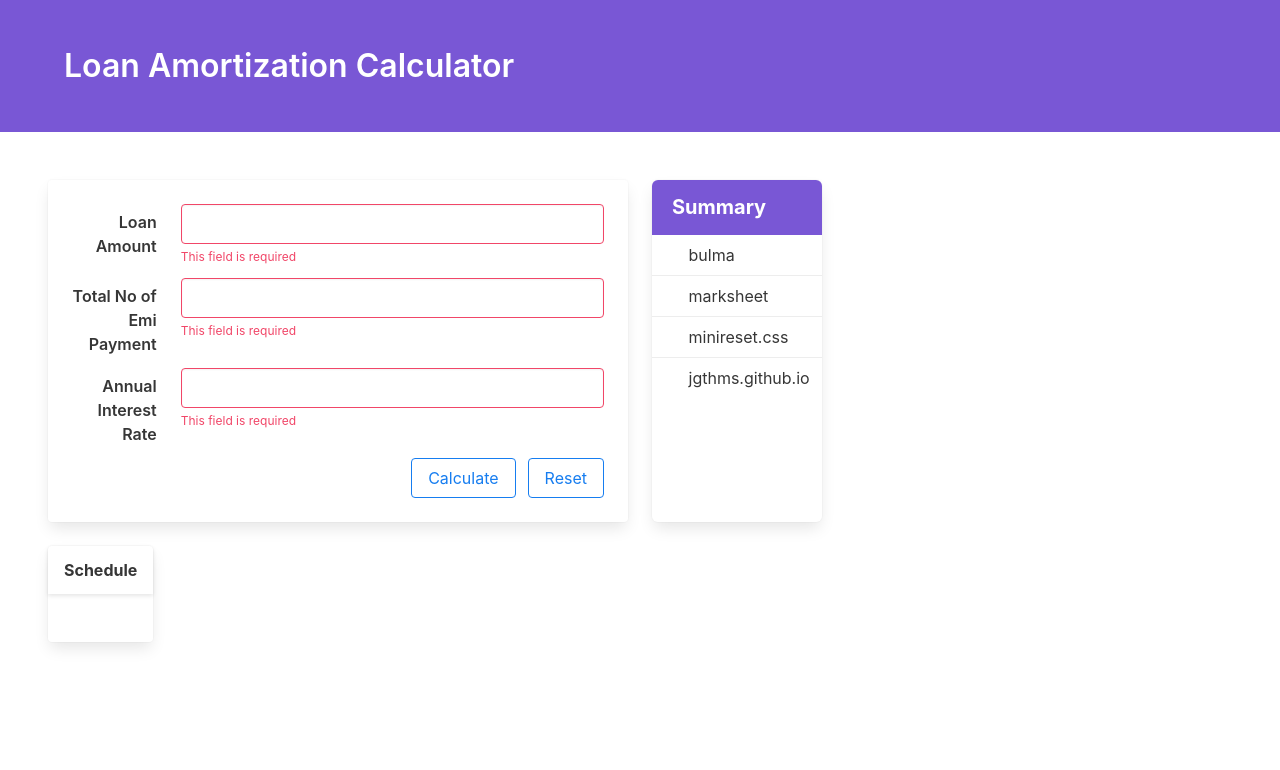
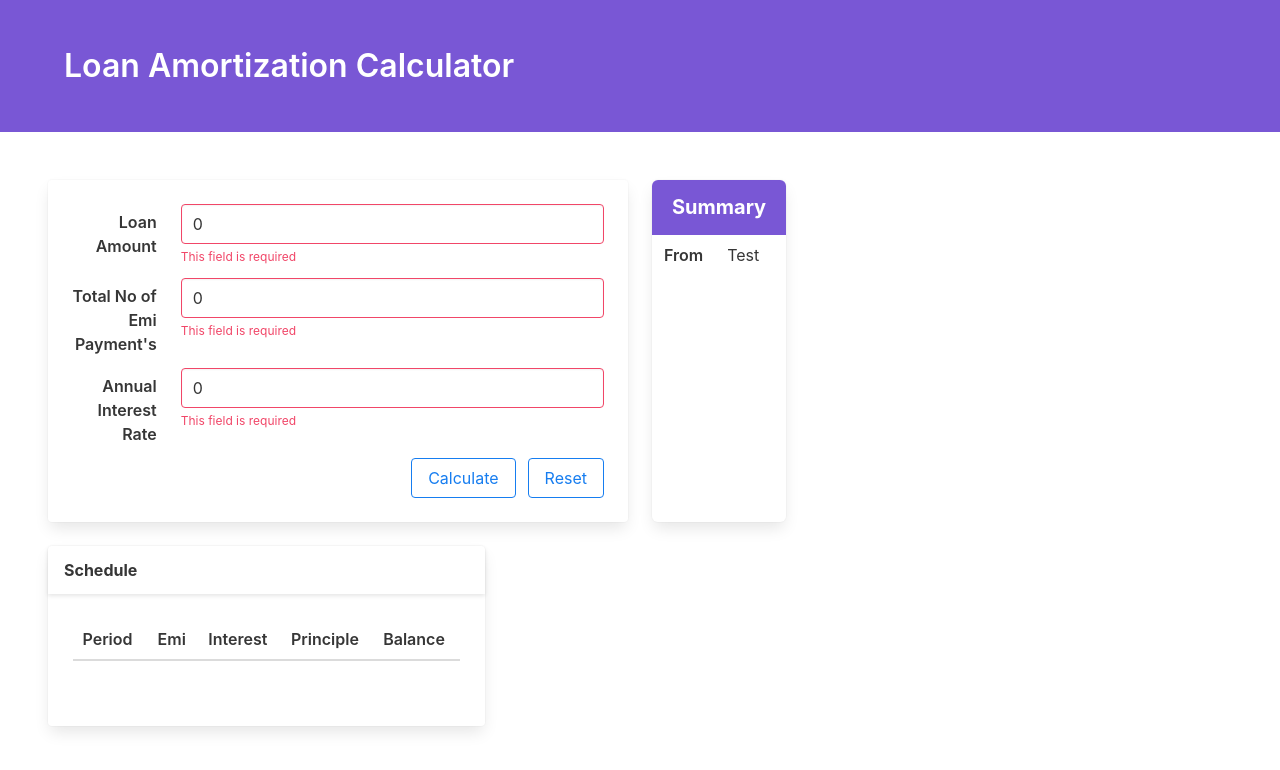
Before and after one commit to mansoormohd9/loan-amortization, a Vue app: page / in a window 1280 px wide. Shown: the top 770 px of the page. Built offline with nearby package versions, Linux system fonts and the light colour scheme.

Commit message:
Updating models and views

```diff
--- a/src/components/AmortizationForm.vue
+++ b/src/components/AmortizationForm.vue
@@ -9,7 +9,7 @@
           <div class="field-body">
             <div class="field">
               <div class="control">
-                <input class="input is-danger" type="number">
+                <input class="input is-danger" v-model="loanAmount" type="number">
               </div>
               <p class="help is-danger">
                 This field is required
@@ -20,12 +20,12 @@
 
         <div class="field is-horizontal">
           <div class="field-label is-normal">
-            <label class="label">Total No of Emi Payment</label>
+            <label class="label">Total No of Emi Payment's</label>
           </div>
           <div class="field-body">
             <div class="field">
               <div class="control">
-                <input class="input is-danger" type="number">
+                <input class="input is-danger" type="number" v-model="noOfEmis">
               </div>
               <p class="help is-danger">
                 This field is required
@@ -41,7 +41,7 @@
           <div class="field-body">
             <div class="field">
               <div class="control">
-                <input class="input is-danger" type="number">
+                <input class="input is-danger" type="number" v-model="aInterestRate">
               </div>
               <p class="help is-danger">
                 This field is required
@@ -52,7 +52,7 @@
 
         <div class="field is-grouped is-grouped-right">
           <div class="control">
-            <b-button type="is-info" outlined>Calculate</b-button>
+            <b-button type="is-info" v-on:click="calculate()" outlined>Calculate</b-button>
           </div>
           <div class="control">
             <b-button type="is-info" outlined>Reset</b-button>
@@ -68,6 +68,16 @@ import { Vue, Component } from "vue-property-decorator";
 
 @Component
 export default class AmortizationForm extends Vue {
+  loanAmount: number = 0;
+  noOfEmis: number = 0;
+  aInterestRate: number = 0;
 
+  calculate() {
+
+  }
+
+  reset() {
+
+  }
 }
 </script>
--- a/src/components/Schedule.vue
+++ b/src/components/Schedule.vue
@@ -6,6 +6,7 @@
       </p>
     </header>
     <div class="card-content">
+      <b-table :columns="scheduleHeaders"></b-table>
     </div>
   </div>
 </template>
@@ -15,6 +16,16 @@ import { Vue, Component } from "vue-property-decorator";
 
 @Component
 export default class Schedule extends Vue {
+  scheduleHeaders: any = this.initializeHeaders();
 
+  initializeHeaders() {
+    return [
+      { field: "period", label: "Period", numeric: true },
+      { field: "emi", label: "Emi", numeric: true },
+      { field: "interest", label: "Interest", numeric: true },
+      { field: "principle", label: "Principle", numeric: true },
+      { field: "balance", label: "Balance", numeric: true },
+    ]
+  }
 }
 </script>
--- a/src/components/Summary.vue
+++ b/src/components/Summary.vue
@@ -3,29 +3,10 @@
     <p class="panel-heading">
       Summary
     </p>
-    <a class="panel-block is-active">
-      <span class="panel-icon">
-        <i class="fas fa-book" aria-hidden="true"></i>
-      </span>
-      bulma
-    </a>
     <a class="panel-block">
-      <span class="panel-icon">
-        <i class="fas fa-book" aria-hidden="true"></i>
-      </span>
-      marksheet
-    </a>
-    <a class="panel-block">
-      <span class="panel-icon">
-        <i class="fas fa-book" aria-hidden="true"></i>
-      </span>
-      minireset.css
-    </a>
-    <a class="panel-block">
-      <span class="panel-icon">
-        <i class="fas fa-book" aria-hidden="true"></i>
-      </span>
-      jgthms.github.io
+      <b-field horizontal label="From">
+        <p>Test</p>
+      </b-field>
     </a>
   </article>
 </template>
```
